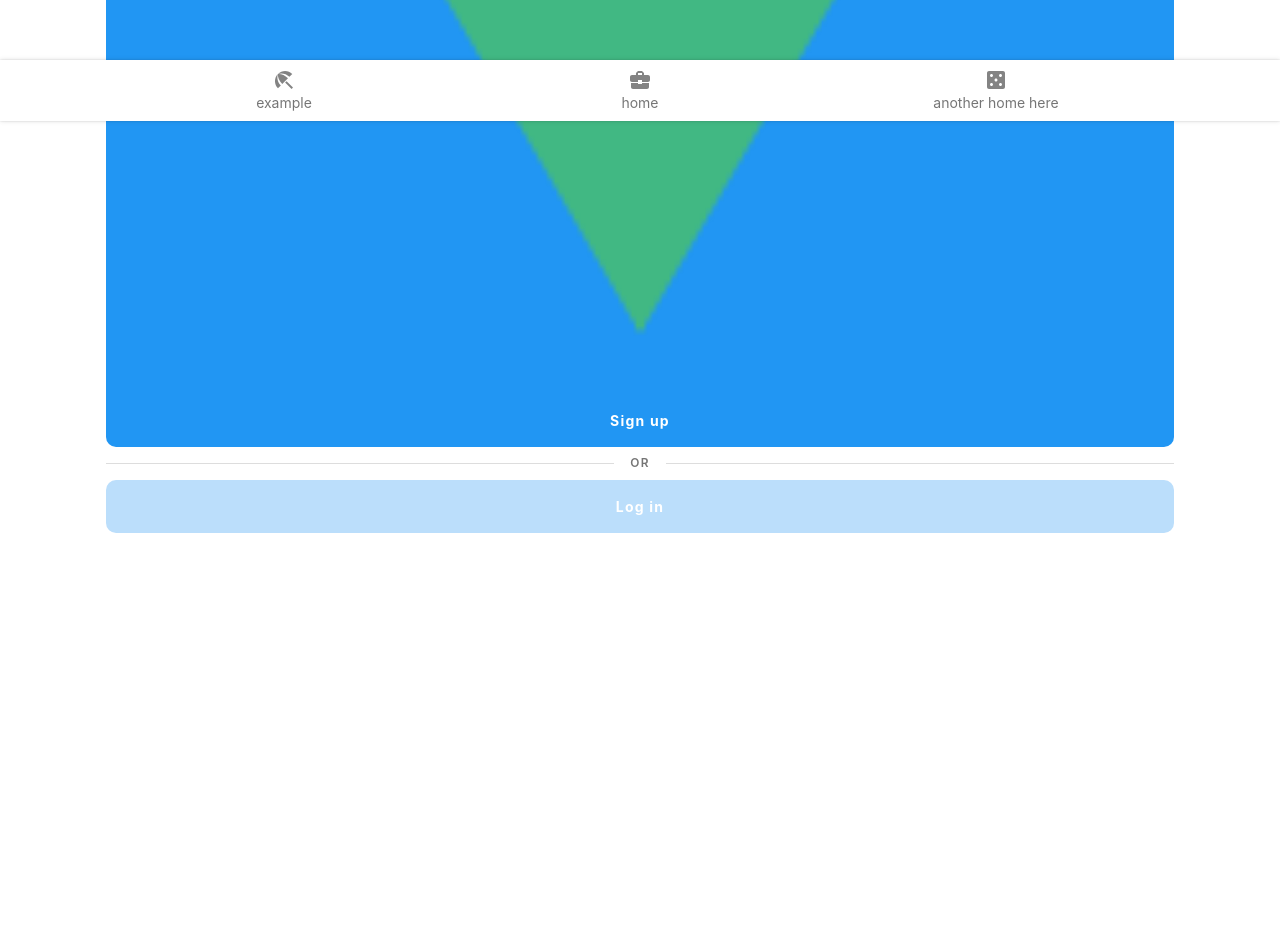
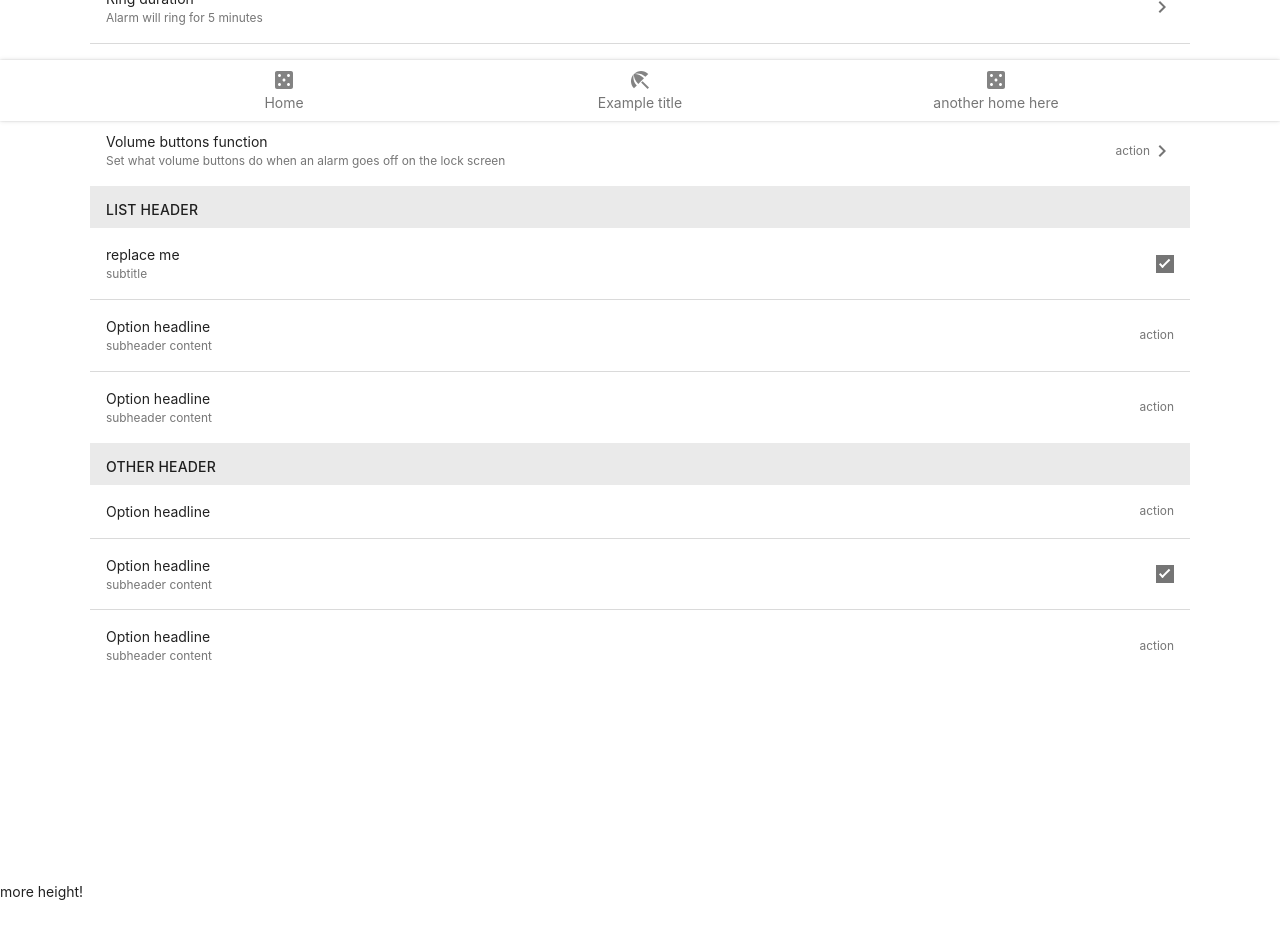
Before and after one commit to stausholm/vue-pwa, a Vue app in the folder client/: page /#/account in a window 1280 px wide. Shown: the part 740-1678 px from the top of the page. Before the commit the page ends 1305 px from the top, so only its background shows below. Built offline with nearby package versions, Linux system fonts and the light colour scheme.

Commit message:
testing different router setup + initial listItem

```diff
--- /dev/null
+++ b/client/src/components/list/ListItem.vue
@@ -0,0 +1,58 @@
+<template>
+  <li class="options-list__item" :class="{'disabled': disabled}">
+    <div class="description">
+      <p class="description__title">{{title}}</p>
+      <p class="description__subtitle">{{subtitle}}</p>
+    </div>
+    <div class="action">
+      <icon-base iconName="go to option" width="24" height="24" v-if="type === 'arrow'">
+        {{actionLabel}}
+        <icon-arrow-right />
+      </icon-base>
+      <switch-input :disabled="false" v-else-if="type === 'switch'"/>
+      <input :checked="value" type="checkbox" v-else-if="type === 'check'">
+      <template v-else>{{type}}</template>
+    </div>
+  </li>
+</template>
+
+<script>
+import IconBase from '@/components/icons/IconBase'
+import IconArrowRight from '@/components/icons/IconArrowRight'
+import SwitchInput from '@/components/inputs/SwitchInput'
+
+export default {
+  name: 'ListItem',
+  components: {
+    IconBase,
+    IconArrowRight,
+    SwitchInput
+  },
+  props: {
+    disabled: {
+      type: Boolean,
+      default: false
+    },
+    title: {
+      type: String,
+      default: 'replace me'
+    },
+    subtitle: {
+      type: String,
+      default: ''
+    },
+    actionLabel: {
+      type: String,
+      default: ''
+    },
+    type: {
+      type: String,
+      default: 'action' // arrow | switch | check
+    },
+    value: {
+      type: Boolean,
+      default: false
+    }
+  }
+}
+</script>
--- a/client/src/components/navigation/BottomNav.vue
+++ b/client/src/components/navigation/BottomNav.vue
@@ -2,17 +2,11 @@
   <div class="bottom-nav" :class="{ 'bottomnav-hide': subRoute}">
     <div class="container">
       <nav>
-        <router-link to="/example" replace>
-          <icon-base iconName="beach" iconColor="#fff" width="24" height="24">
-            <icon-beach-access />
+        <router-link v-for="route in routes" :key="route.name" :to="route.path" replace>
+          <icon-base>
+            <component :is="route.meta.icon || fallbackIcon"></component>
           </icon-base>
-          example
-        </router-link>
-        <router-link to="/" replace>
-          <icon-base iconName="business center" iconColor="#fff" width="24" height="24">
-            <icon-business-center />
-          </icon-base>
-          home
+          <span>{{route.meta.title}}</span>
         </router-link>
         <router-link to="/aa" replace>
           <icon-base iconName="casino" iconColor="#fff" width="24" height="24">
@@ -45,7 +39,13 @@ export default {
   },
   computed: {
     subRoute() {
-      return this.$route.meta.enableBack;
+      return this.$route.meta.enableBack //|| !this.$route.meta.isPrimary;
+    },
+    routes() {
+      return this.$router.options.routes.filter(route => route.meta && route.meta.isPrimary)
+    },
+    fallbackIcon() {
+      return IconCasino
     }
   }
 }
--- a/client/src/pages/account/Account.vue
+++ b/client/src/pages/account/Account.vue
@@ -18,7 +18,7 @@
               <switch-input :disabled="false" v-model="test"/>
             </div>
           </li>
-          <li class="options-list__item">
+          <li class="options-list__item" @click="$router.push('/account/setting1')">
             <div class="description">
               <p class="description__title">Ring duration</p>
               <p class="description__subtitle">Alarm will ring for 5 minutes</p>
@@ -58,15 +58,7 @@
       <div class="container options-container" :class="{'sticky-header': stickyHeaders}">
         <b class="list-header">List header</b>
         <ul class="options-list">
-          <li class="options-list__item">
-            <div class="description">
-              <p class="description__title">Option headline</p>
-              <p class="description__subtitle">subheader content</p>
-            </div>
-            <div class="action">
-              action
-            </div>
-          </li>
+          <list-item subtitle="subtitle" type="check" v-model="test2"></list-item>
           <li class="options-list__item">
             <div class="description">
               <p class="description__title">Option headline</p>
@@ -150,6 +142,8 @@ import IconArrowRight from '@/components/icons/IconArrowRight'
 
 import ModalAdvanced from '@/components/modal/ModalAdvanced'
 
+import ListItem from '@/components/list/ListItem'
+
 export default {
   name: 'Account',
   data() {
@@ -161,7 +155,7 @@ export default {
     }
   },
   components: {
-    AccountCard, SignInSignUp, SwitchInput, IconBase, IconArrowRight, ModalAdvanced
+    AccountCard, SignInSignUp, SwitchInput, IconBase, IconArrowRight, ModalAdvanced, ListItem
   },
   computed: {
     isLoggedIn() {
--- /dev/null
+++ b/client/src/pages/account/Index.vue
@@ -0,0 +1,41 @@
+<template>
+  <div>
+    <h1>account index</h1>
+    <transition :name="transitionName" mode="in-out">
+      <router-view class="bob"></router-view>
+    </transition>
+  </div>
+</template>
+
+<script>
+export default {
+  name: 'AccountIndex',
+  data() {
+    return {
+      transitionName: 'slide-left'
+    }
+  },
+   watch: {
+    '$route' (to, from) {
+      const toDepth = to.path.split('/').length
+      const fromDepth = from.path.split('/').length
+      this.transitionName = toDepth < fromDepth ? 'slide-right' : 'slide-left'
+    }
+  }
+}
+</script>
+
+<style lang="scss">
+.bob {
+  position: absolute;
+  width: 100%;
+  top: 0;
+  left: 0;
+  background: #fff;
+  min-height: 100vh;
+
+  .sticky-header .list-header {
+    // z-index: inherit;
+  }
+}
+</style>
--- /dev/null
+++ b/client/src/pages/account/settings/Setting1.vue
@@ -0,0 +1,15 @@
+<template>
+  <div>
+    setting page 1
+    <p style="margin-top:200px">more height!</p>
+    <p style="margin-top:200px">more height!</p>
+    <p style="margin-top:200px">more height!</p>
+    <p style="margin-top:200px">more height!</p>
+  </div>
+</template>
+
+<script>
+export default {
+  name: 'Setting1'
+}
+</script>
--- a/client/src/router/index.js
+++ b/client/src/router/index.js
@@ -1,22 +1,25 @@
-import Vue from 'vue'
-import Router from 'vue-router'
-import store from '@/store/store'
-import Hello from '@/components/Hello'
-import Home from '@/pages/home/Home'
-import Login from '@/pages/login/Login'
-import Register from '@/pages/register/Register'
-import Example from '@/pages/example/Example'
-import ExampleWithAuth from '@/pages/example/ExampleWithAuth'
-import ExampleWithAuthRole from '@/pages/example/ExampleWithAuthRole'
-import ExampleInputs from '@/pages/example/ExampleInputs'
-import ExampleDataList from '@/pages/example/ExampleDataList'
-import ExampleGraphs from '@/pages/example/ExampleGraphs'
-import ExampleIcons from '@/pages/example/ExampleIcons'
-import Account from '@/pages/account/Account'
-import ErrorPage from '@/pages/error/ErrorPage'
-import Search from '@/pages/search/Search'
+import Vue from "vue";
+import Router from "vue-router";
+import store from "@/store/store";
+import Hello from "@/components/Hello";
+import Home from "@/pages/home/Home";
+import Login from "@/pages/login/Login";
+import Register from "@/pages/register/Register";
+import Example from "@/pages/example/Example";
+import ExampleWithAuth from "@/pages/example/ExampleWithAuth";
+import ExampleWithAuthRole from "@/pages/example/ExampleWithAuthRole";
+import ExampleInputs from "@/pages/example/ExampleInputs";
+import ExampleDataList from "@/pages/example/ExampleDataList";
+import ExampleGraphs from "@/pages/example/ExampleGraphs";
+import ExampleIcons from "@/pages/example/ExampleIcons";
+import ErrorPage from "@/pages/error/ErrorPage";
+import Search from "@/pages/search/Search";
 
-Vue.use(Router)
+import AccountMain from "@/pages/account/Index";
+import Account from "@/pages/account/Account";
+import Setting1 from "@/pages/account/settings/Setting1";
+
+Vue.use(Router);
 
 /**
  * Route meta parameters
@@ -33,13 +36,19 @@ Vue.use(Router)
  *
  */
 
-
 let router = new Router({
   //mode: 'history',
   scrollBehavior(to, from, savedPosition) {
+    if (savedPosition) {
+      return savedPosition;
+    }
+    if (to.hash) {
+      return { selector: to.hash };
+    }
+    return { x: 0, y: 0 };
+
     //console.log('inside scrollBehaviour')
     //console.log('is back or forwards button? ', to.meta.fromHistory = savedPosition !== null)
-
     // https://github.com/quasarframework/quasar/issues/1466
     // https://github.com/vuejs/vue-router/blob/dev/examples/scroll-behavior/app.js
     // return new Promise((resolve) => {
@@ -54,7 +63,6 @@ let router = new Router({
     //     router.app.$nextTick(() => resolve(position));
     //   });
     // })
-
     // if (savedPosition) {
     //   return savedPosition;
     // }
@@ -62,136 +70,158 @@ let router = new Router({
     //   return {selector: to.hash};
     // }
     // return {x: 0, y: 0}
-
     // https://github.com/vuejs/vue-router/pull/1758
     // https://router.vuejs.org/guide/advanced/scroll-behavior.html
-    return new Promise((resolve, reject) => {
-      //setTimeout(() => {
-        if (savedPosition) {
-          setTimeout(() => {
-            //console.log('savedPosition',savedPosition)
-            resolve(savedPosition);
-          }, 200)
-        } else if (to.hash) { // TODO: This works?
-          //console.log('hash', to.hash)
-          resolve({selector: to.hash});
-        } else {
-          //console.log('none')
-          resolve({ x: 0, y: 0 })
-        }
-      //}, 200)
-    })
+    // return new Promise((resolve, reject) => {
+    //   //setTimeout(() => {
+    //     if (savedPosition) {
+    //       setTimeout(() => {
+    //         //console.log('savedPosition',savedPosition)
+    //         resolve(savedPosition);
+    //       }, 200)
+    //     } else if (to.hash) { // TODO: This works?
+    //       //console.log('hash', to.hash)
+    //       resolve({selector: to.hash});
+    //     } else {
+    //       //console.log('none')
+    //       resolve({ x: 0, y: 0 })
+    //     }
+    //   //}, 200)
+    // })
   },
   routes: [
     {
-      path: '/',
-      name: 'Home',
+      path: "/",
+      name: "Home",
       component: Home,
       meta: {
-
+        isPrimary: true,
+        title: "Home",
+        icon: "IconCasino"
       }
     },
     {
-      path: '/login',
-      name: 'Login',
+      path: "/login",
+      name: "Login",
       component: Login,
       meta: {
         guest: true,
         enableBack: true,
-        navigationLayout: 'stripped',
+        navigationLayout: "stripped",
         showInNav: false
       }
     },
     {
-      path: '/register',
-      name: 'Register',
+      path: "/register",
+      name: "Register",
       component: Register,
       meta: {
         guest: true,
         enableBack: true,
-        navigationLayout: 'transparent-simple', // requires fixed header and overwriteHide for best effect
+        navigationLayout: "transparent-simple", // requires fixed header and overwriteHide for best effect
         overwriteHide: true,
         showInNav: false,
-        title: 'Sign up'
+        title: "Sign up"
       }
     },
     {
-      path: '/example',
-      name: 'Example',
-      component: Example
+      path: "/example",
+      name: "Example",
+      component: Example,
+      meta: {
+        isPrimary: true,
+        title: "Example title",
+        icon: "IconBeachAccess"
+      }
     },
     {
-      path: '/examplewithauth',
-      name: 'ExampleWithAuth',
+      path: "/examplewithauth",
+      name: "ExampleWithAuth",
       component: ExampleWithAuth,
       meta: {
         requiresAuth: true
       }
     },
     {
-      path: '/examplewithauthrole',
-      name: 'ExampleWithAuthRole',
+      path: "/examplewithauthrole",
+      name: "ExampleWithAuthRole",
       component: ExampleWithAuthRole,
       meta: {
         requiresAuth: true,
         is_role: true,
-        allowedRoles: ['admin', 'premium', 'basic']
+        allowedRoles: ["admin", "premium", "basic"]
       }
     },
     {
-      path: '/exampleinputs',
-      name: 'ExampleInputs',
+      path: "/exampleinputs",
+      name: "ExampleInputs",
       component: ExampleInputs
     },
     {
-      path: '/exampledatalist',
-      name: 'ExampleDataList',
+      path: "/exampledatalist",
+      name: "ExampleDataList",
       component: ExampleDataList
     },
     {
-      path: '/examplegraphs',
-      name: 'ExampleGraphs',
+      path: "/examplegraphs",
+      name: "ExampleGraphs",
       component: ExampleGraphs
     },
     {
-      path: '/exampleicons',
-      name: 'ExampleIcons',
+      path: "/exampleicons",
+      name: "ExampleIcons",
       component: ExampleIcons
     },
     {
-      path: '/account',
-      name: 'Account',
-      component: Account,
+      path: "/account",
+      // name: "Account",
+      component: AccountMain,
       meta: {
-        title: 'My user',
+        title: "My user",
         enableBack: true,
         overwriteHide: true,
         metaTags: [
           {
-            name: 'description',
-            content: 'The account page of the app'
+            name: "description",
+            content: "The account page of the app"
           },
           {
-            property: 'og:description',
-            content: 'the account page of the app yo'
+            property: "og:description",
+            content: "the account page of the app yo"
           }
         ]
-      }
+      },
+      children: [
+        {
+          path: "/",
+          component: Account,
+          meta: {
+            enableBack: true
+          }
+        },
+        {
+          path: "setting1",
+          component: Setting1,
+          meta: {
+            enableBack: true
+          }
+        }
+      ]
     },
     {
-      path: '/search',
-      name: 'Search',
+      path: "/search",
+      name: "Search",
       component: Search,
       meta: {
         //navigationLayout: 'stripped',
-        title: 'Search',
+        title: "Search",
         enableBack: true
       }
     },
     {
       // catch all route
-      path: '*',
-      name: 'ErrorPage',
+      path: "*",
+      name: "ErrorPage",
       component: ErrorPage,
       meta: {
         showInNav: false
@@ -200,14 +230,12 @@ let router = new Router({
   ]
 });
 
-
-import handlePageTitle from './middleware/pageTitle';
-import handleMetaTags from './middleware/metaTags';
+import handlePageTitle from "./middleware/pageTitle";
+import handleMetaTags from "./middleware/metaTags";
 
 router.beforeEach((to, from, next) => {
-
   //console.log('inside beforeEach', to)
-  handlePageTitle(to, 'fallback title');
+  handlePageTitle(to, "fallback title");
   handleMetaTags(to);
 
   // prevent navigating backwards if slideout menu is open, and close it instead
@@ -219,38 +247,45 @@ router.beforeEach((to, from, next) => {
   // if (to.matched.some(record => record.meta.is_role)) { // is only for certain role
   //   if (store.getters.userRole)
   // }
-  if (to.matched.some(record => record.meta && record.meta.allowedRoles)) { // allowed roles have been specified
-    if (store.getters.isLoggedIn && to.meta.allowedRoles.includes(store.getters.userRole)) { // user is logged in and, user's role is allowed on page
+  if (to.matched.some(record => record.meta && record.meta.allowedRoles)) {
+    // allowed roles have been specified
+    if (
+      store.getters.isLoggedIn &&
+      to.meta.allowedRoles.includes(store.getters.userRole)
+    ) {
+      // user is logged in and, user's role is allowed on page
       next();
-      return
+      return;
     } else if (store.getters.isLoggedIn) {
       next(false);
-      return
+      return;
     }
     next({
-      path:'/login',
-      query: {redirect: to.fullPath}
-    })
-    return
+      path: "/login",
+      query: { redirect: to.fullPath }
+    });
+    return;
   }
-  if (to.matched.some(record => record.meta && record.meta.requiresAuth)) { // auth is required for page
+  if (to.matched.some(record => record.meta && record.meta.requiresAuth)) {
+    // auth is required for page
     if (store.getters.isLoggedIn) {
-      next()
-      return
+      next();
+      return;
     }
     next({
-      path:'/login',
-      query: {redirect: to.fullPath}
-    })
-  } else if (to.matched.some(record => record.meta && record.meta.guest)) { // page should only be shown to guests, such as /register or /login
+      path: "/login",
+      query: { redirect: to.fullPath }
+    });
+  } else if (to.matched.some(record => record.meta && record.meta.guest)) {
+    // page should only be shown to guests, such as /register or /login
     if (store.getters.isLoggedIn) {
-      next('/')
-      return
+      next("/");
+      return;
     }
     next();
   } else {
     next();
   }
-})
+});
 
 export default router;
```
Also changed, not shown: client/src/App.vue (+10 -2 lines), client/src/store/modules/auth.js (+70 -62 lines), client/src/styles/base/transitions.scss (+33 -16 lines).
